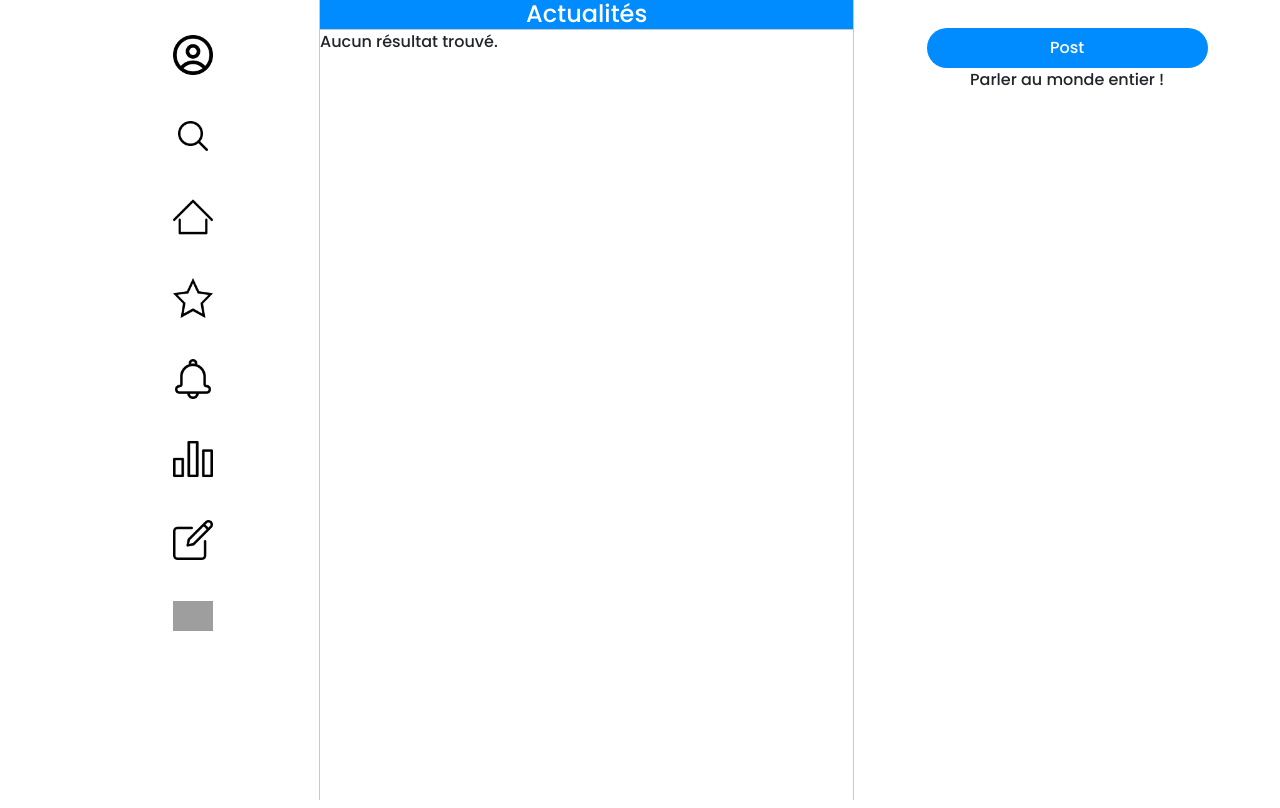
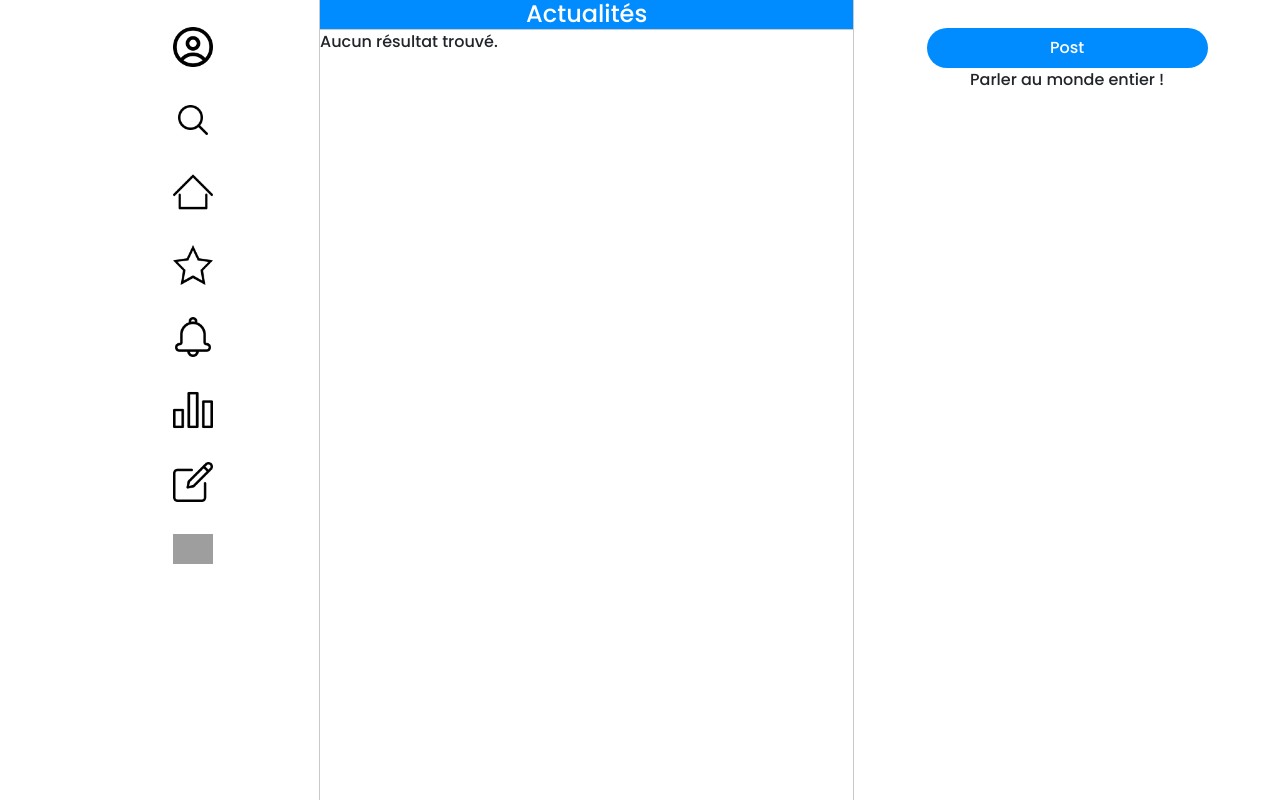
Before and after one commit to CharlesOo0/Rettiwt, a PHP site: page /home.php in a window 1280 px wide. Run offline with PHP 8.4, Linux system fonts and the light colour scheme; the visitor is signed in with stand-in values (Sample User, id 1); data that the repository does not hold is empty; grey boxes are pictures that could not be loaded.

Commit message:
Patch icone

```diff
--- a/css/left-band.css
+++ b/css/left-band.css
@@ -59,7 +59,7 @@
 /* Style des liens du bandeau de gauche */
 .profil-link-i {
     /* Positionnement */
-    margin-top: 30px;
+    margin-top: 8%;
     margin-left: 25%;
     padding-left: 5%;
     padding-right: 5%;
```
